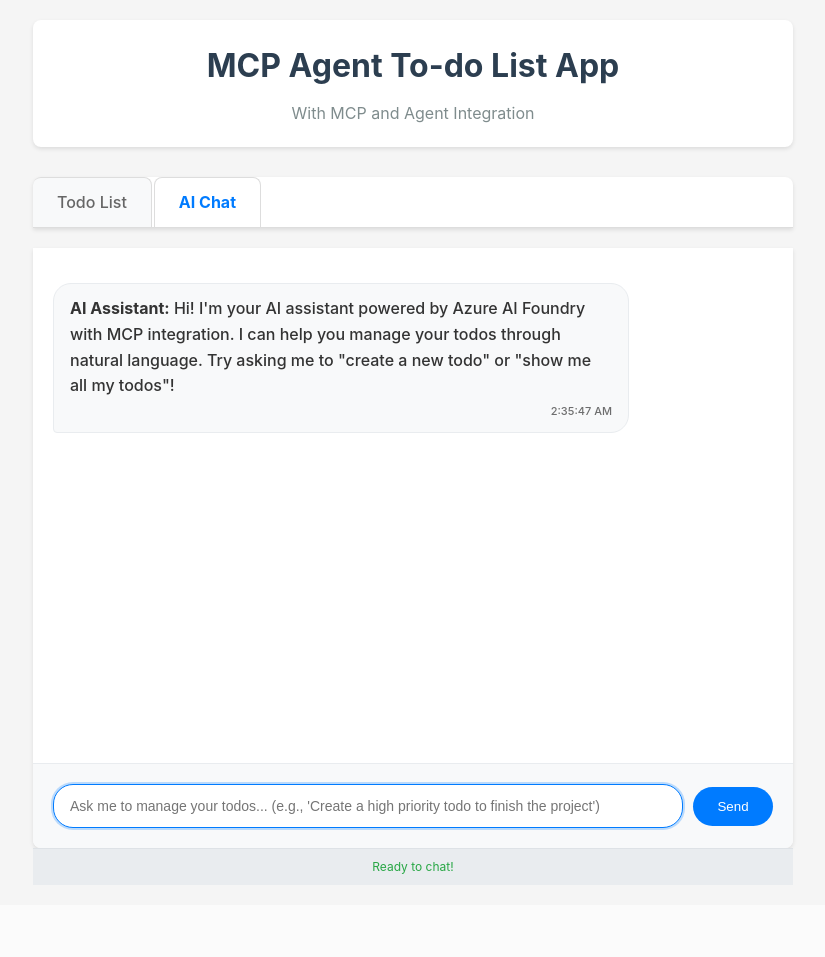
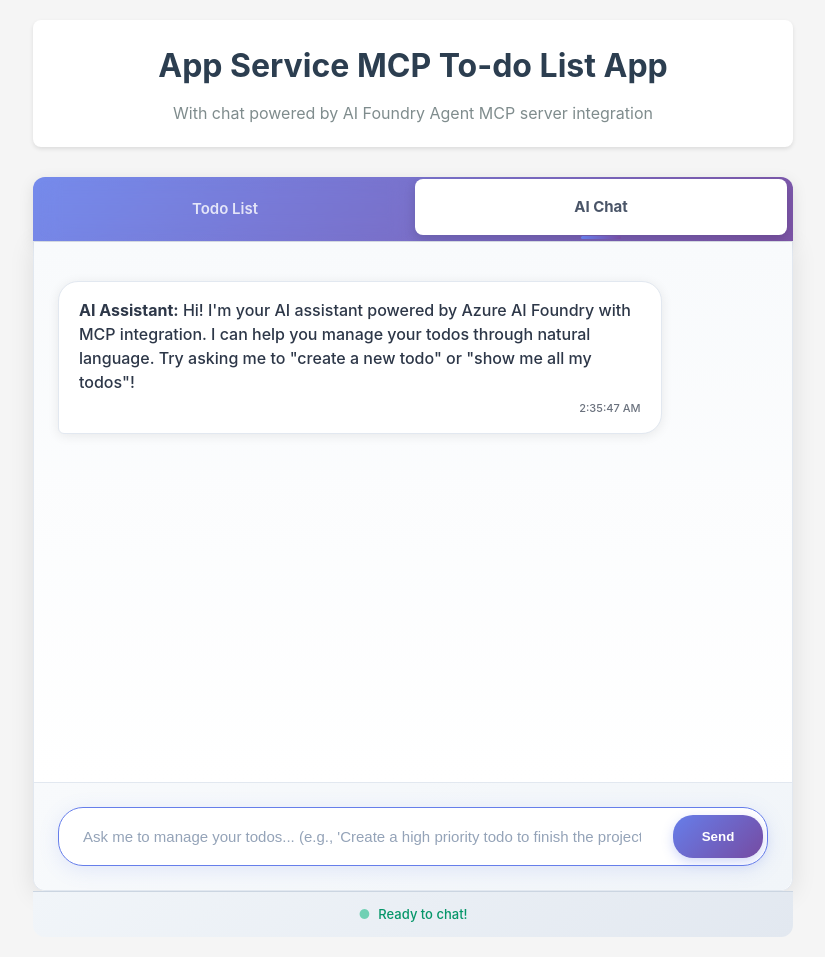
Before and after one commit to seligj95/app-service-python-todo-mcp-agent, a FastAPI app: page /chat in a window 1280 px wide. Shown: the whole page, without its empty margins (227-1052 px from the left). Before the commit the page ends 885 px from the top, so only its background shows below. Run offline with FastAPI, Linux system fonts and the light colour scheme; parts of the project's set-up code (start-up, migrations or seed data) failed here and were passed over.

Commit message:
update format, broken chat

```diff
--- a/main.py
+++ b/main.py
@@ -13,7 +13,7 @@ from fastapi import FastAPI, HTTPException, Request
 from fastapi.middleware.cors import CORSMiddleware
 from fastapi.staticfiles import StaticFiles
 from fastapi.templating import Jinja2Templates
-from fastapi.responses import HTMLResponse
+from fastapi.responses import HTMLResponse, JSONResponse
 from pydantic import BaseModel
 from dotenv import load_dotenv
 
@@ -28,7 +28,7 @@ logger = logging.getLogger(__name__)
 try:
     from azure.identity import DefaultAzureCredential
     from azure.ai.agents import AgentsClient
-    from azure.ai.agents.models import McpTool
+    from azure.ai.agents.models import McpTool, RunStatus
     AZURE_AI_AVAILABLE = True
     logger.info("✓ Azure AI packages imported successfully")
 except ImportError as e:
@@ -202,17 +202,18 @@ class AzureAIAgentService:
                 credential=DefaultAzureCredential()
             )
 
-            # Initialize MCP tool
+            # Re-enable MCP tool integration with proper implementation
             mcp_tool = McpTool(
                 server_label=MCP_SERVER_LABEL,
                 server_url=MCP_SERVER_URL,
             )
 
-            # Default instructions
+            # Default instructions for MCP-enabled agent
             instructions = """
-            You are a helpful agent that can use MCP tools to assist users with todo management.
-            Use the available MCP tools to answer questions and perform tasks like creating,
-            listing, updating, and deleting todos.
+            You are a helpful AI assistant with access to todo management tools via MCP.
+            You can help users create, list, update, and delete todo items using the available MCP tools.
+            When users ask about todos, use the MCP tools to perform the requested actions.
+            Always be helpful and provide clear feedback about what actions you've taken.
             """
 
             with fresh_client:
@@ -246,18 +247,57 @@ class AzureAIAgentService:
                     agent_id=agent.id,
                     tool_resources=mcp_tool.resources
                 )
-                logger.info(f"Created run, ID: {run.id}")
+                logger.info(f"Created run, ID: {run.id}, Status: {run.status}")
 
-                # Get the response
-                messages = fresh_client.messages.list(thread_id=thread.id)
+                # Check run status (detailed debugging like sample script)
+                logger.info(f"Run completed with status: {run.status}")
+                if str(run.status) == "RunStatus.FAILED":
+                    logger.error(f"Run failed: {getattr(run, 'last_error', 'Unknown error')}")
+                    assistant_response = f"Run failed: {getattr(run, 'last_error', 'Unknown error')}"
 
-                # Extract the assistant's response
-                assistant_response = "No response generated"
-                for msg in messages:
-                    if msg.role == "assistant" and msg.text_messages:
-                        last_text = msg.text_messages[-1]
-                        assistant_response = last_text.text.value
-                        break
+                # Display run steps and tool calls (like sample script)
+                try:
+                    run_steps = fresh_client.run_steps.list(thread_id=thread.id, run_id=run.id)
+                    for step in run_steps:
+                        logger.info(f"Step {step.id} status: {step.status}")
+
+                        # Check if there are tool calls in the step details
+                        step_details = getattr(step, 'step_details', {})
+                        tool_calls = getattr(step_details, 'tool_calls', []) if step_details else []
+
+                        if tool_calls:
+                            logger.info("  MCP Tool calls:")
+                            for call in tool_calls:
+                                logger.info(f"    Tool Call ID: {getattr(call, 'id', 'N/A')}")
+                                logger.info(f"    Type: {getattr(call, 'type', 'N/A')}")
+                                logger.info(f"    Name: {getattr(call, 'name', 'N/A')}")
+                except Exception as e:
+                    logger.error(f"Error retrieving run steps: {e}")
+
+                if str(run.status) == "RunStatus.COMPLETED":
+                    # Get the response
+                    messages_paged = fresh_client.messages.list(thread_id=thread.id)
+                    messages = list(messages_paged)  # Convert ItemPaged to list
+                    logger.info(f"Retrieved {len(messages)} messages from thread")
+
+                    # Log all messages for debugging
+                    for i, msg in enumerate(messages):
+                        logger.info(f"Message {i}: role={msg.role}, has_text={bool(msg.text_messages)}")
+                        if msg.text_messages:
+                            for j, text_msg in enumerate(msg.text_messages):
+                                logger.info(f"  Text {j}: {text_msg.text.value[:100]}...")
+
+                    # Extract the assistant's response (get the last assistant message)
+                    assistant_response = "No response generated"
+                    assistant_messages = [msg for msg in messages if msg.role == "assistant"]
+                    if assistant_messages:
+                        last_assistant_msg = assistant_messages[-1]
+                        if last_assistant_msg.text_messages:
+                            assistant_response = last_assistant_msg.text_messages[-1].text.value
+                            logger.info(f"Found assistant response: {assistant_response[:100]}...")
+                else:
+                    logger.warning(f"Run completed with unexpected status: {run.status}")
+                    assistant_response = f"Run completed with status: {run.status}"
 
                 # Clean up - delete the agent
                 fresh_client.delete_agent(agent.id)
@@ -692,40 +732,80 @@ mcp_server = MCPServer()
 # MCP Server endpoints (for direct MCP client access)
 @app.get("/mcp/stream")
 async def mcp_stream_info():
-    """Information about the MCP stream endpoint"""
+    """Information about the MCP stream endpoint with enhanced compatibility info"""
     return {
         "info": "MCP Streamable HTTP Transport Endpoint",
         "description": "This endpoint provides access to todo management tools via MCP",
         "mcp_server_url": MCP_SERVER_URL,
+        "protocol_version": "2024-11-05",
+        "transport": "http",
+        "capabilities": {
+            "tools": {
+                "listChanged": True
+            }
+        },
+        "server_info": {
+            "name": "Todo MCP Server",
+            "version": "1.0.0"
+        },
         "available_tools": [
             "create_todo",
             "list_todos",
             "update_todo",
             "delete_todo",
             "mark_todo_complete"
-        ]
+        ],
+        "endpoints": {
+            "jsonrpc": f"{MCP_SERVER_URL}",
+            "methods": ["initialize", "tools/list", "tools/call"]
+        }
     }
 
 @app.post("/mcp/stream")
 async def mcp_stream_endpoint(request: Request):
-    """Main MCP endpoint with JSON-RPC support"""
+    """Main MCP endpoint with JSON-RPC support and enhanced compatibility"""
     try:
+        # Get request data
         request_data = await request.json()
-        logger.info(f"MCP request: {request_data}")
+        logger.info(f"MCP request received: method={request_data.get('method')}, id={request_data.get('id')}")
 
+        # Handle the request through our MCP server
         response_data = await mcp_server.handle_request(request_data)
-        logger.info(f"MCP response: {response_data}")
+        logger.info(f"MCP response: id={response_data.get('id')}, has_result={bool(response_data.get('result'))}, has_error={bool(response_data.get('error'))}")
 
-        return response_data
+        # Return with proper headers for compatibility
+        return JSONResponse(
+            content=response_data,
+            headers={
+                "Content-Type": "application/json",
+                "Access-Control-Allow-Origin": "*",
+                "Access-Control-Allow-Methods": "POST, OPTIONS",
+                "Access-Control-Allow-Headers": "Content-Type, Accept, Authorization",
+                "Cache-Control": "no-cache"
+            }
+        )
 
     except Exception as e:
         logger.error(f"Error in MCP endpoint: {e}")
         logger.error(f"Full traceback: {traceback.format_exc()}")
-        return {
+
+        error_response = {
             "jsonrpc": "2.0",
-            "id": None,
-            "error": {"code": -32603, "message": f"Internal error: {str(e)}"}
+            "id": request_data.get("id") if "request_data" in locals() else None,
+            "error": {
+                "code": -32603,
+                "message": f"Internal error: {str(e)}"
+            }
         }
+
+        return JSONResponse(
+            content=error_response,
+            status_code=500,
+            headers={
+                "Content-Type": "application/json",
+                "Access-Control-Allow-Origin": "*"
+            }
+        )
 
 @app.options("/mcp/stream")
 async def mcp_stream_options():
--- a/static/css/style.css
+++ b/static/css/style.css
@@ -338,73 +338,109 @@ select.form-control {
     background: white;
 }
 
-/* Chat Interface */
+/* Chat Interface - Enhanced Design */
 .chat-container {
     background: white;
-    border-radius: 0 0 8px 8px;
-    box-shadow: 0 2px 4px rgba(0,0,0,0.1);
-    height: 600px;
+    border-radius: 0 0 12px 12px;
+    box-shadow: 0 4px 25px rgba(0,0,0,0.1);
+    height: 650px;
     display: flex;
     flex-direction: column;
+    overflow: hidden;
+    border: 1px solid #e2e8f0;
 }
 
 .chat-messages {
     flex: 1;
-    padding: 20px;
+    padding: 24px;
     overflow-y: auto;
-    border-bottom: 1px solid #e9ecef;
+    background: linear-gradient(to bottom, #f8fafc 0%, #ffffff 100%);
+    position: relative;
+}
+
+.chat-messages::-webkit-scrollbar {
+    width: 6px;
+}
+
+.chat-messages::-webkit-scrollbar-track {
+    background: #f1f5f9;
+    border-radius: 3px;
+}
+
+.chat-messages::-webkit-scrollbar-thumb {
+    background: #cbd5e1;
+    border-radius: 3px;
+}
+
+.chat-messages::-webkit-scrollbar-thumb:hover {
+    background: #94a3b8;
 }
 
 .chat-messages .message {
-    margin-bottom: 15px;
-    max-width: 80%;
+    margin-bottom: 20px;
+    max-width: 85%;
     position: relative;
-    top: auto;
-    right: auto;
-    min-width: auto;
-    animation: none;
-    padding: 12px 16px;
-    border-radius: 18px;
+    animation: messageSlideIn 0.4s ease-out;
+    padding: 16px 20px;
+    border-radius: 20px;
+    box-shadow: 0 2px 8px rgba(0,0,0,0.08);
+}
+
+@keyframes messageSlideIn {
+    from {
+        opacity: 0;
+        transform: translateY(20px);
+    }
+    to {
+        opacity: 1;
+        transform: translateY(0);
+    }
 }
 
 .chat-messages .message.user-message {
     margin-left: auto;
-    background-color: #007bff;
+    background: linear-gradient(135deg, #667eea 0%, #764ba2 100%);
     color: white;
-    border-radius: 18px 18px 4px 18px;
+    border-radius: 20px 20px 6px 20px;
+    box-shadow: 0 4px 15px rgba(102, 126, 234, 0.3);
 }
 
 .chat-messages .message.assistant-message {
     margin-right: auto;
-    background-color: #f8f9fa;
-    color: #333;
-    border-radius: 18px 18px 18px 4px;
-    border: 1px solid #e9ecef;
+    background: white;
+    color: #2d3748;
+    border-radius: 20px 20px 20px 6px;
+    border: 1px solid #e2e8f0;
+    box-shadow: 0 2px 12px rgba(0,0,0,0.08);
 }
 
 .chat-messages .message.tool-call-message {
     margin-right: auto;
-    background-color: #fff3cd;
-    color: #856404;
-    border-radius: 8px;
-    border: 1px solid #ffeaa7;
+    background: linear-gradient(135deg, #fef3c7 0%, #fde68a 100%);
+    color: #92400e;
+    border-radius: 12px;
+    border: 1px solid #f59e0b;
     font-size: 14px;
+    box-shadow: 0 2px 8px rgba(245, 158, 11, 0.2);
 }
 
 .chat-messages .message.error-message {
-    background-color: #f8d7da;
-    color: #721c24;
-    border: 1px solid #f5c6cb;
+    background: linear-gradient(135deg, #fecaca 0%, #fca5a5 100%);
+    color: #991b1b;
+    border: 1px solid #ef4444;
+    box-shadow: 0 2px 8px rgba(239, 68, 68, 0.2);
 }
 
 .message-content {
-    margin-bottom: 4px;
+    margin-bottom: 6px;
+    line-height: 1.5;
 }
 
 .message-time {
     font-size: 11px;
     opacity: 0.7;
     text-align: right;
+    margin-top: 4px;
 }
 
 .chat-messages .message.user-message .message-time {
@@ -412,70 +448,86 @@ select.form-control {
 }
 
 .chat-input-container {
-    padding: 20px;
-    background-color: #f8f9fa;
-    border-radius: 0 0 8px 8px;
-}
-
-.chat-form {
-    display: flex;
-    gap: 10px;
-    align-items: flex-end;
+    padding: 24px;
+    background: linear-gradient(135deg, #f8fafc 0%, #f1f5f9 100%);
+    border-top: 1px solid #e2e8f0;
+    border-radius: 0 0 12px 12px;
 }
 
 .input-group {
     display: flex;
-    flex: 1;
-    gap: 10px;
+    gap: 12px;
     align-items: center;
+    background: white;
+    border-radius: 25px;
+    padding: 4px;
+    box-shadow: 0 4px 15px rgba(0,0,0,0.08);
+    border: 1px solid #e2e8f0;
+    transition: all 0.3s ease;
+}
+
+.input-group:focus-within {
+    box-shadow: 0 4px 20px rgba(102, 126, 234, 0.15);
+    border-color: #667eea;
 }
 
 .chat-input {
     flex: 1;
-    padding: 12px 16px;
-    border: 1px solid #ddd;
+    padding: 14px 20px;
+    border: none;
     border-radius: 20px;
-    font-size: 14px;
+    font-size: 15px;
     outline: none;
-    resize: none;
-    min-height: 44px;
-    max-height: 120px;
+    background: transparent;
+    color: #2d3748;
+    line-height: 1.4;
 }
 
-.chat-input:focus {
-    border-color: #007bff;
-    box-shadow: 0 0 0 2px rgba(0,123,255,0.25);
+.chat-input::placeholder {
+    color: #94a3b8;
 }
 
 .send-button {
-    padding: 12px 20px;
-    background-color: #007bff;
+    padding: 14px 20px;
+    background: linear-gradient(135deg, #667eea 0%, #764ba2 100%);
     color: white;
     border: none;
     border-radius: 20px;
     cursor: pointer;
-    font-weight: 500;
-    transition: background-color 0.3s;
-    min-width: 80px;
+    font-weight: 600;
+    transition: all 0.3s ease;
+    min-width: 90px;
     display: flex;
     align-items: center;
     justify-content: center;
+    box-shadow: 0 4px 12px rgba(102, 126, 234, 0.3);
 }
 
 .send-button:hover:not(:disabled) {
-    background-color: #0056b3;
+    transform: translateY(-1px);
+    box-shadow: 0 6px 20px rgba(102, 126, 234, 0.4);
+}
+
+.send-button:active:not(:disabled) {
+    transform: translateY(0);
 }
 
 .send-button:disabled {
-    background-color: #6c757d;
+    background: linear-gradient(135deg, #cbd5e1 0%, #94a3b8 100%);
     cursor: not-allowed;
+    transform: none;
+    box-shadow: 0 2px 8px rgba(203, 213, 225, 0.3);
+}
+
+.send-loading {
+    display: none;
 }
 
 .spinner {
-    width: 16px;
-    height: 16px;
-    border: 2px solid #ffffff;
-    border-top: 2px solid transparent;
+    width: 18px;
+    height: 18px;
+    border: 2px solid rgba(255,255,255,0.3);
+    border-top: 2px solid #ffffff;
     border-radius: 50%;
     animation: spin 1s linear infinite;
 }
@@ -486,69 +538,174 @@ select.form-control {
 }
 
 .status-indicator {
-    padding: 8px 20px;
-    background-color: #e9ecef;
-    border-top: 1px solid #dee2e6;
-    font-size: 12px;
+    padding: 12px 24px;
+    background: linear-gradient(135deg, #f1f5f9 0%, #e2e8f0 100%);
+    border-top: 1px solid #cbd5e1;
+    font-size: 13px;
     text-align: center;
+    border-radius: 0 0 12px 12px;
+    font-weight: 500;
 }
 
 .status-text {
-    color: #6c757d;
+    color: #64748b;
+    display: inline-flex;
+    align-items: center;
+    gap: 8px;
 }
 
 .status-connected {
-    color: #28a745;
+    color: #059669;
+}
+
+.status-connected::before {
+    content: '●';
+    color: #10b981;
+    animation: pulse 2s infinite;
 }
 
 .status-processing {
-    color: #ffc107;
+    color: #d97706;
+}
+
+.status-processing::before {
+    content: '⟳';
+    animation: spin 2s linear infinite;
 }
 
 .status-error {
-    color: #dc3545;
+    color: #dc2626;
 }
 
-/* Navigation Tabs */
+.status-error::before {
+    content: '⚠';
+}
+
+@keyframes pulse {
+    0%, 100% { opacity: 1; }
+    50% { opacity: 0.5; }
+}
+
+/* Typing Indicator */
+.typing-indicator {
+    animation: typingSlideIn 0.3s ease-out;
+}
+
+@keyframes typingSlideIn {
+    from {
+        opacity: 0;
+        transform: translateY(10px);
+    }
+    to {
+        opacity: 1;
+        transform: translateY(0);
+    }
+}
+
+.typing-dots {
+    display: inline-flex;
+    align-items: center;
+    gap: 4px;
+    margin-left: 8px;
+}
+
+.typing-dots .dot {
+    width: 8px;
+    height: 8px;
+    border-radius: 50%;
+    background: #94a3b8;
+    animation: typingBounce 1.4s infinite ease-in-out both;
+}
+
+.typing-dots .dot:nth-child(1) {
+    animation-delay: -0.32s;
+}
+
+.typing-dots .dot:nth-child(2) {
+    animation-delay: -0.16s;
+}
+
+.typing-dots .dot:nth-child(3) {
+    animation-delay: 0s;
+}
+
+@keyframes typingBounce {
+    0%, 80%, 100% {
+        transform: scale(0.8);
+        opacity: 0.5;
+    }
+    40% {
+        transform: scale(1.2);
+        opacity: 1;
+    }
+}
+
+/* Navigation Tabs - Enhanced Design */
 .navigation-tabs {
     display: flex;
-    margin-bottom: 20px;
-    border-bottom: 1px solid #ddd;
-    background: white;
-    border-radius: 8px 8px 0 0;
-    box-shadow: 0 2px 4px rgba(0,0,0,0.1);
+    margin-bottom: 0;
+    background: linear-gradient(135deg, #667eea 0%, #764ba2 100%);
+    border-radius: 12px 12px 0 0;
+    box-shadow: 0 4px 15px rgba(0,0,0,0.1);
+    padding: 4px;
+    position: relative;
+    overflow: hidden;
+}
+
+.navigation-tabs::before {
+    content: '';
+    position: absolute;
+    top: 0;
+    left: 0;
+    right: 0;
+    bottom: 0;
+    background: linear-gradient(135deg, rgba(255,255,255,0.1) 0%, rgba(255,255,255,0.05) 100%);
+    pointer-events: none;
 }
 
 .nav-tab {
-    padding: 12px 24px;
-    background-color: #f8f9fa;
-    border: 1px solid #ddd;
-    border-bottom: none;
+    flex: 1;
+    padding: 16px 24px;
+    background: transparent;
+    border: none;
     cursor: pointer;
     text-decoration: none;
-    color: #666;
-    font-weight: 500;
-    transition: all 0.3s;
-    border-radius: 8px 8px 0 0;
-    margin-right: 2px;
+    color: rgba(255,255,255,0.8);
+    font-weight: 600;
+    font-size: 15px;
+    transition: all 0.3s cubic-bezier(0.4, 0, 0.2, 1);
+    border-radius: 8px;
+    margin: 0 2px;
+    text-align: center;
+    position: relative;
+    z-index: 2;
+    backdrop-filter: blur(10px);
 }
 
-.nav-tab:first-child {
-    border-left: none;
+.nav-tab:hover:not(.active) {
+    background: rgba(255,255,255,0.1);
+    color: rgba(255,255,255,0.95);
+    transform: translateY(-1px);
 }
 
 .nav-tab.active {
-    background-color: white;
-    color: #007bff;
-    font-weight: bold;
-    border-color: #ddd;
-    position: relative;
-    z-index: 1;
+    background: white;
+    color: #4a5568;
+    font-weight: 700;
+    box-shadow: 0 4px 12px rgba(0,0,0,0.15);
+    transform: translateY(-2px);
 }
 
-.nav-tab:hover:not(.active) {
-    background-color: #e9ecef;
-    color: #495057;
+.nav-tab.active::before {
+    content: '';
+    position: absolute;
+    bottom: -4px;
+    left: 50%;
+    transform: translateX(-50%);
+    width: 40px;
+    height: 3px;
+    background: linear-gradient(90deg, #667eea, #764ba2);
+    border-radius: 2px;
 }
 
 /* Navigation */
--- a/static/js/chat.js
+++ b/static/js/chat.js
@@ -83,8 +83,9 @@ class ChatInterface {
         this.addMessage(message, 'user');
         this.chatInput.value = '';
 
-        // Show loading state
+        // Show enhanced loading state with typing indicator
         this.setLoading(true);
+        this.addTypingIndicator();
         this.updateStatus('AI is thinking...', 'processing');
 
         try {
@@ -105,6 +106,9 @@ class ChatInterface {
 
             const data = await response.json();
 
+            // Remove typing indicator
+            this.removeTypingIndicator();
+
             // Add assistant response
             this.addMessage(data.response, 'assistant');
 
@@ -116,10 +120,38 @@ class ChatInterface {
             this.updateStatus('Ready to chat!', 'connected');
         } catch (error) {
             console.error('Send message failed:', error);
+            this.removeTypingIndicator();
             this.addMessage('Sorry, I encountered an error processing your request. Please try again.', 'assistant', true);
             this.updateStatus('Error occurred', 'error');
         } finally {
             this.setLoading(false);
+        }
+    }
+
+    addTypingIndicator() {
+        const typingDiv = document.createElement('div');
+        typingDiv.className = 'message assistant-message typing-indicator';
+        typingDiv.id = 'typing-indicator';
+
+        typingDiv.innerHTML = `
+            <div class="message-content">
+                <strong>AI Assistant:</strong>
+                <div class="typing-dots">
+                    <span class="dot"></span>
+                    <span class="dot"></span>
+                    <span class="dot"></span>
+                </div>
+            </div>
+        `;
+
+        this.chatMessages.appendChild(typingDiv);
+        this.scrollToBottom();
+    }
+
+    removeTypingIndicator() {
+        const typingIndicator = document.getElementById('typing-indicator');
+        if (typingIndicator) {
+            typingIndicator.remove();
         }
     }
 
--- a/templates/chat.html
+++ b/templates/chat.html
@@ -10,8 +10,8 @@
     <div class="container">
         <!-- Header -->
         <div class="header">
-            <h1>MCP Agent To-do List App</h1>
-            <p>With MCP and Agent Integration</p>
+            <h1>App Service MCP To-do List App</h1>
+            <p>With chat powered by AI Foundry Agent MCP server integration</p>
         </div>
 
         <!-- Navigation -->
--- a/templates/index.html
+++ b/templates/index.html
@@ -10,8 +10,8 @@
     <div class="container">
         <!-- Header -->
         <div class="header">
-            <h1>MCP Agent To-do List App</h1>
-            <p>With MCP and Agent Integration</p>
+            <h1>App Service MCP To-do List App</h1>
+            <p>With chat powered by AI Foundry Agent MCP server integration</p>
         </div>
 
         <!-- Navigation Tabs -->
```
Also changed, not shown: other parts of static/css/style.css (+64 -9 lines), debug_mcp.py (added, +127 -0 lines), README.md, 1 other file.
